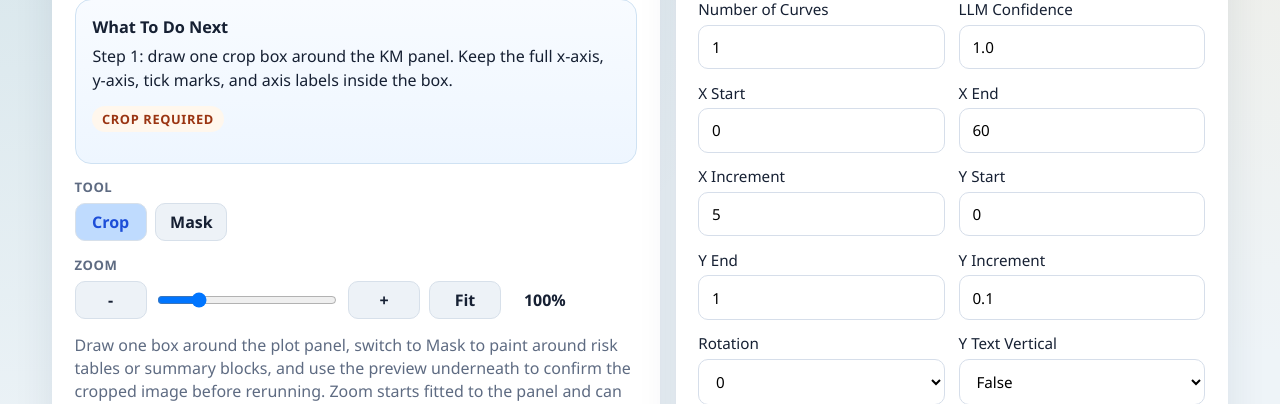
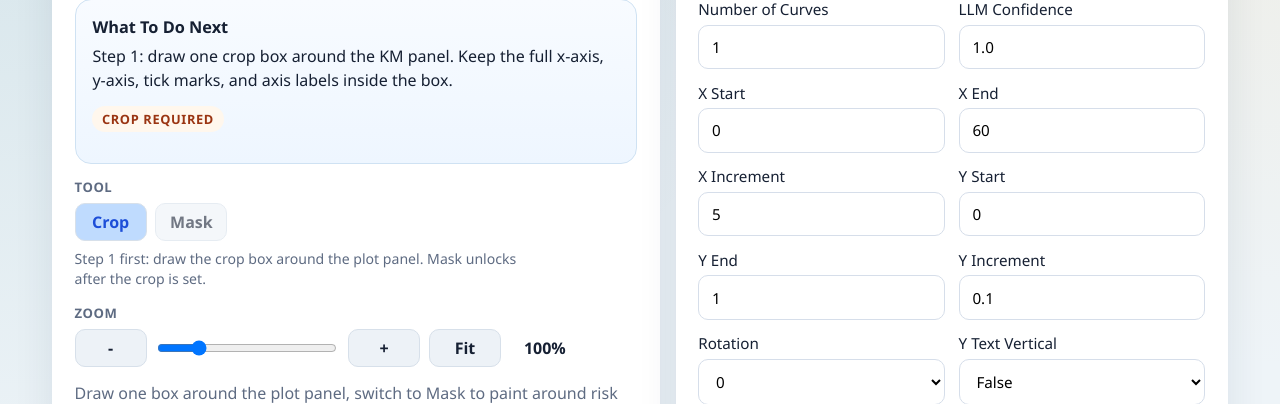
Before and after one commit to rphilip90/km-survdigitizer-oracle, a FastAPI app: template app/templates/image.html in a window 1280 px wide. Shown: the part 356-760 px from the top of the page. Run offline with FastAPI, Linux system fonts and the light colour scheme; the template is opened without the code that fills it, so the values that code supplies are empty; some libraries are stand-ins or nearby versions.

Commit message:
Lock mask mode until crop is set

```diff
--- a/app/static/review.js
+++ b/app/static/review.js
@@ -31,6 +31,7 @@
         const zoomSlider = document.getElementById("zoom-slider");
         const zoomReadout = document.getElementById("zoom-readout");
         const rerunButton = document.getElementById("manual-rerun-button");
+        const maskUnlockMessage = document.getElementById("mask-unlock-message");
         const workflowGuide = document.getElementById("workflow-guide");
         const workflowMessage = document.getElementById("workflow-current-message");
         const workflowBadge = document.getElementById("workflow-status-badge");
@@ -166,8 +167,29 @@
             workflowBadge.className = "status " + badgeClass;
         }
 
+        function updateToolLockState() {
+            const cropReady = hasCropSelection();
+            if (!cropReady && mode === "polygon") {
+                mode = "crop";
+            }
+            cropModeButton.dataset.active = String(mode === "crop");
+            polygonModeButton.dataset.active = String(mode === "polygon");
+            cropModeButton.setAttribute("aria-pressed", String(mode === "crop"));
+            polygonModeButton.setAttribute("aria-pressed", String(mode === "polygon"));
+            overlay.dataset.mode = mode;
+            polygonModeButton.disabled = !cropReady;
+            polygonModeButton.title = cropReady ? "" : "Draw the crop box first to unlock Mask.";
+            if (maskUnlockMessage) {
+                maskUnlockMessage.textContent = cropReady
+                    ? "Mask is ready. Use it only for non-plot areas outside the main KM panel."
+                    : "Step 1 first: draw the crop box around the plot panel. Mask unlocks after the crop is set.";
+            }
+        }
+
         function updatePrimaryActionState() {
-            const cropRequired = hasAnyMasks() && !hasCropSelection();
+            const cropReady = hasCropSelection();
+            updateToolLockState();
+            const cropRequired = hasAnyMasks() && !cropReady;
             const needsRecheck = !cropRequired && workflowGuide && workflowGuide.dataset.blocking === "true";
             rerunButton.disabled = cropRequired;
             rerunButton.textContent = cropRequired ? "Step 1: Draw Crop First" : (needsRecheck ? "Save Changes and Recheck" : "Use Crop and Rerun");
@@ -180,6 +202,10 @@
         }
 
         function setMode(nextMode) {
+            if (nextMode === "polygon" && !hasCropSelection()) {
+                updatePrimaryActionState();
+                return;
+            }
             mode = nextMode;
             cropModeButton.dataset.active = String(mode === "crop");
             polygonModeButton.dataset.active = String(mode === "polygon");
@@ -361,6 +387,11 @@
             }
 
             if (mode === "polygon") {
+                if (!hasCropSelection()) {
+                    updatePrimaryActionState();
+                    event.preventDefault();
+                    return;
+                }
                 const start = pointPosition(event);
                 drawState = { points: [start] };
                 activePolygonPoints = [start];
--- a/app/static/style.css
+++ b/app/static/style.css
@@ -630,6 +630,14 @@ td {
     text-transform: uppercase;
 }
 
+.tool-lock-message {
+    margin: 0;
+    max-width: 28rem;
+    color: var(--muted);
+    font-size: 0.88rem;
+    line-height: 1.45;
+}
+
 .segmented-control,
 .zoom-controls,
 .crop-editor-actions,
--- a/app/templates/image.html
+++ b/app/templates/image.html
@@ -80,8 +80,20 @@
                         <span class="toolbar-label">Tool</span>
                         <div class="segmented-control">
                             <button type="button" id="crop-mode-button" class="btn btn-small">Crop</button>
-                            <button type="button" id="polygon-mode-button" class="btn btn-small">Mask</button>
+                            <button
+                                type="button"
+                                id="polygon-mode-button"
+                                class="btn btn-small"
+                                {% if not review_workflow.has_crop %}disabled title="Draw the crop box first to unlock Mask."{% endif %}
+                            >Mask</button>
                         </div>
+                        <p id="mask-unlock-message" class="tool-lock-message">
+                            {% if review_workflow.has_crop %}
+                            Mask is ready. Use it only for non-plot areas outside the main KM panel.
+                            {% else %}
+                            Step 1 first: draw the crop box around the plot panel. Mask unlocks after the crop is set.
+                            {% endif %}
+                        </p>
                     </div>
                     <div class="crop-toolbar-group crop-toolbar-zoom">
                         <span class="toolbar-label">Zoom</span>
```
Also changed, not shown: tests/test_main.py (+2 -0 lines).
